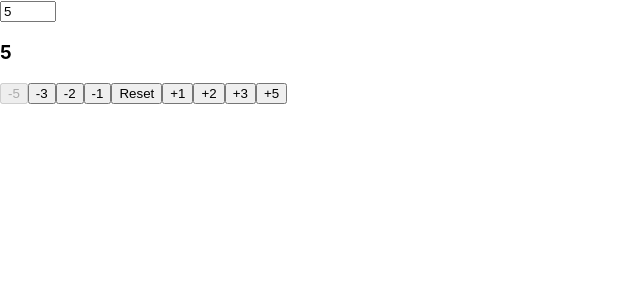
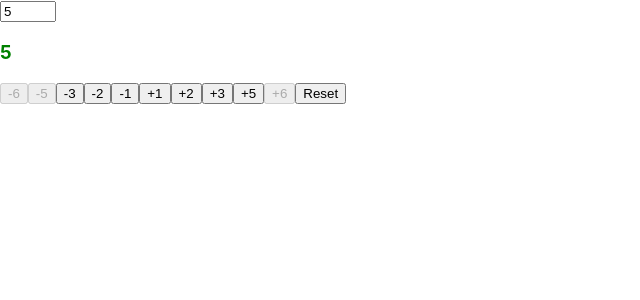
Before and after one commit to erikakasperaviciute/react-counter, a React (Create React App) app: page / in a window 1280 px wide. Shown: the top 300 px of the page, without its empty margins (0-640 px from the left). Built offline with nearby package versions, Linux system fonts and the light colour scheme.

Commit message:
su masyvu

```diff
--- a/src/CounterPage.js
+++ b/src/CounterPage.js
@@ -2,7 +2,10 @@ import { useState } from "react";
 
 function CounterPage() {
   const initialValue = 5;
+  const maxValue = 10;
   const [num, setNum] = useState(initialValue);
+
+  const num2Arr = [-6, -5, -3, -2, -1, 1, 2, 3, 5, 6];
 
   const numHandler = (num2) => {
     setNum(num + num2);
@@ -10,6 +13,10 @@ function CounterPage() {
 
   const resetHandler = () => {
     setNum(initialValue);
+  };
+
+  const numberColor = {
+    color: num < 5 ? "red" : "green",
   };
 
   return (
@@ -21,9 +28,23 @@ function CounterPage() {
         min="1"
         onChange={(e) => setNum(e.target.value)}
       ></input>
+      <h3 style={numberColor}>{num}</h3>
+      {num2Arr.map((number, index) => (
+        <button
+          key={index}
+          onClick={() => numHandler(number)}
+          disabled={
+            (number < 1 && num <= number * -1) ||
+            (number >= 1 && num > maxValue - number)
+          }
+        >
+          {number <= 0 ? number : "+" + number}
+        </button>
+      ))}
 
-      <h3>{num}</h3>
-      <button onClick={() => numHandler(-5)} disabled={num < 6}>
+      <button onClick={resetHandler}>Reset</button>
+
+      {/* <button onClick={() => numHandler(-5)} disabled={num < 6}>
         -5
       </button>
       <button onClick={() => numHandler(-3)} disabled={num < 4}>
@@ -34,11 +55,9 @@ function CounterPage() {
       </button>
       <button onClick={() => numHandler(-1)} disabled={num < 2}>
         -1
-      </button>
+      </button> */}
 
-      <button onClick={resetHandler}>Reset</button>
-
-      <button onClick={() => numHandler(1)} disabled={num > 9}>
+      {/* <button onClick={() => numHandler(1)} disabled={num > 9}>
         +1
       </button>
       <button onClick={() => numHandler(2)} disabled={num > 8}>
@@ -49,7 +68,7 @@ function CounterPage() {
       </button>
       <button onClick={() => numHandler(5)} disabled={num > 5}>
         +5
-      </button>
+      </button> */}
     </>
   );
 }
```
